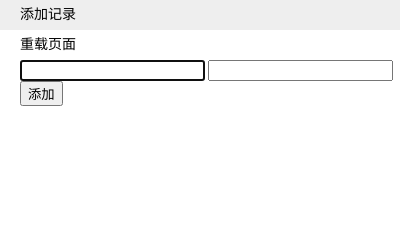
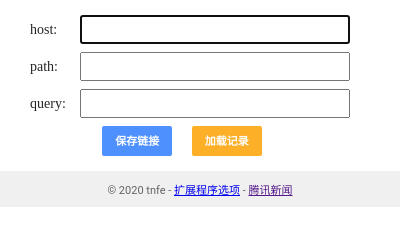
Before and after one commit to freezeYe/wukong-chrome-plugin, a browser extension: page popup.html in a window 400 px wide. Drawn offline with Linux system fonts and the light colour scheme.

Commit message:
chrome添加项目页面调整

```diff
--- a/assets/popup.css
+++ b/assets/popup.css
@@ -1,27 +1,68 @@
 body {
+  color: #252525;
+  font-size: 14px;
   margin: 0;
 }
+
 .app {
-  min-width: 18em;
-  color: #000;
-  font-size: 12px;
-}
-.operation {
-  width: 100%;
-  font-size: 14px;
+  margin: 15px 30px 15px 30px;
+  width: 320px;
 }
 
-.operation .item {
+.form-item {
+  width: 100%;
+  display: flex;
+  margin-bottom: 8px;
+}
+.form-item span {
+  display: flex;
+  width: 50px;
+  text-align: left;
+  align-items: center;
+}
+.custom-form input {
+  font-size: 14px;
+  height: 23px;
+  flex-grow: 1;
+}
+
+.button {
+  display: inline-block;
+  border-radius: 2px;
   cursor: default;
+  font-size: 11px;
+  font-weight: bold;
+  text-align: center;
+  white-space: nowrap;
+  margin-right: 16px;
   height: 30px;
   line-height: 30px;
-  padding-left: 20px;
+  min-width: 54px;
+  outline: 0px;
+  padding: 0 8px;
+  color: #fff;
+  cursor: pointer;
 }
-.operation .item:hover {
-  background-color: #eee;
-
+.add-btn {
+  background-color: #4d90fe;
+  background-image: linear-gradient(top,#4d90fe,#4787ed);
 }
 
-.custom-form {
-  padding-left: 20px;
+.load-btn {
+  background-color: #fdaf28;
+  background-image: linear-gradient(top,#fdaf28,#fabf28);
 }
+
+.operation {
+  text-align: center;
+}
+
+.footer {
+  background-color: #f0f0f0;
+  color: #636363;
+  font-family: 'Roboto',sans-serif;
+  font-size: 11px;
+  margin-top: 9px;
+  padding: 10px;
+  text-align: center;
+}
--- a/popup.html
+++ b/popup.html
@@ -6,24 +6,33 @@
   </head>
   <body>
     <div class="app">
-      <div class="operation">
-        <div id="record" class="item">
-          <i class="td-icon"></i>
-          <span>添加记录</span>
-        </div>
-        <div id="load" class="item">
-          <i class="td-icon"></i>
-          <span>重载页面</span>
-        </div>
-      </div>
       <div class="custom-form">
         <form id="form">
-          <input type="text" name="hostName" autofocus></input>
-          <input type="text" name="paramName"></input>
-          <button id="add-btn">添加</button>
+          <div class="form-item">
+            <span>host: </span>
+            <input autocomplete="off" type="text" name="hostValue" autofocus></input>
+          </div>
+          <div class="form-item">
+            <span>path: </span>
+            <input autocomplete="off" type="text" name="pathValue"></input>
+          </div>
+          <div class="form-item">
+            <span>query: </span>
+            <input autocomplete="off" type="text" name="queryValue"></input>
+          </div>
         </form>
       </div>
+      <div class="operation">
+        <div id="add-btn" class="button add-btn">保存链接</div>
+        <div id="load-btn" class="button load-btn">加载记录</div>
+      </div>
     </div>
+    <footer class="footer">
+      <div id="autoOption"></div>
+      © <span id="year">2020</span> tnfe -
+        <a class="gtx-a" id="options-link" target="_blank" href="options.html">扩展程序选项</a> -
+        <a class="gtx-a" id="translate-link" target="_blank" href="">腾讯新闻</a>
+    </footer>
     <script src="./assets/popup.js"></script>
   </body>
 </html>
```
